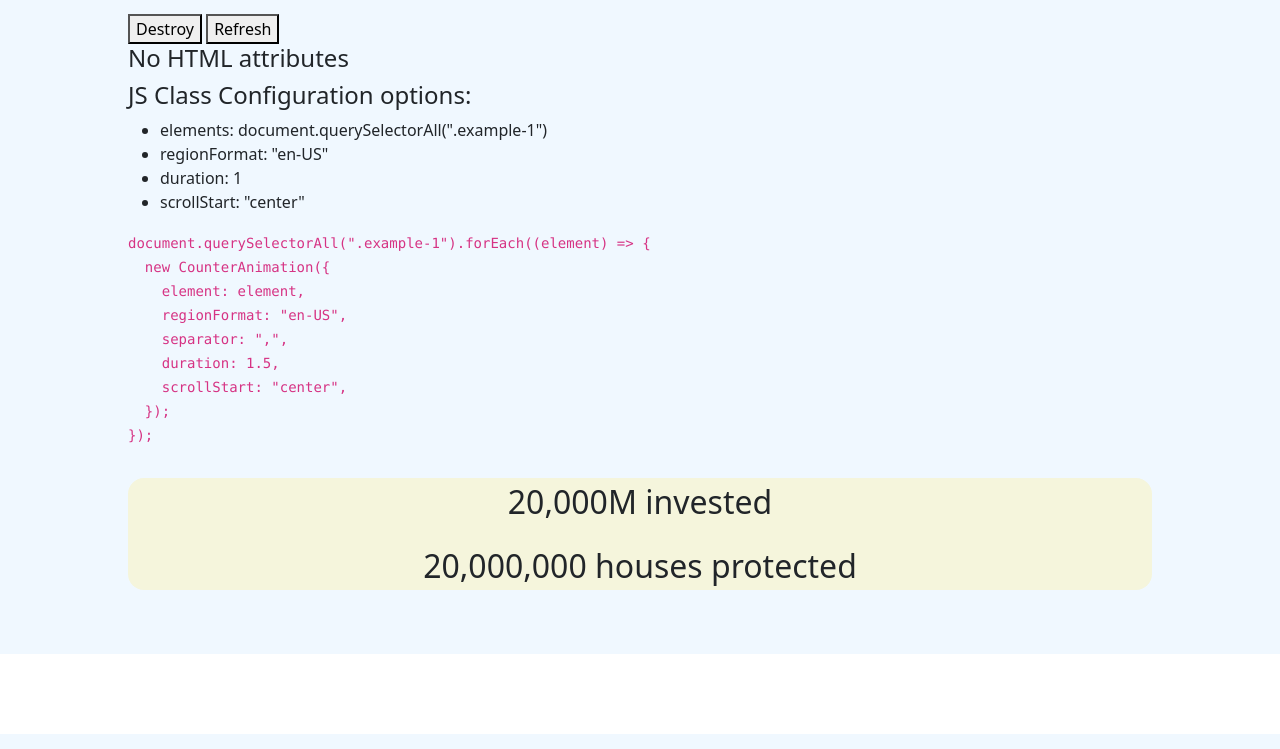
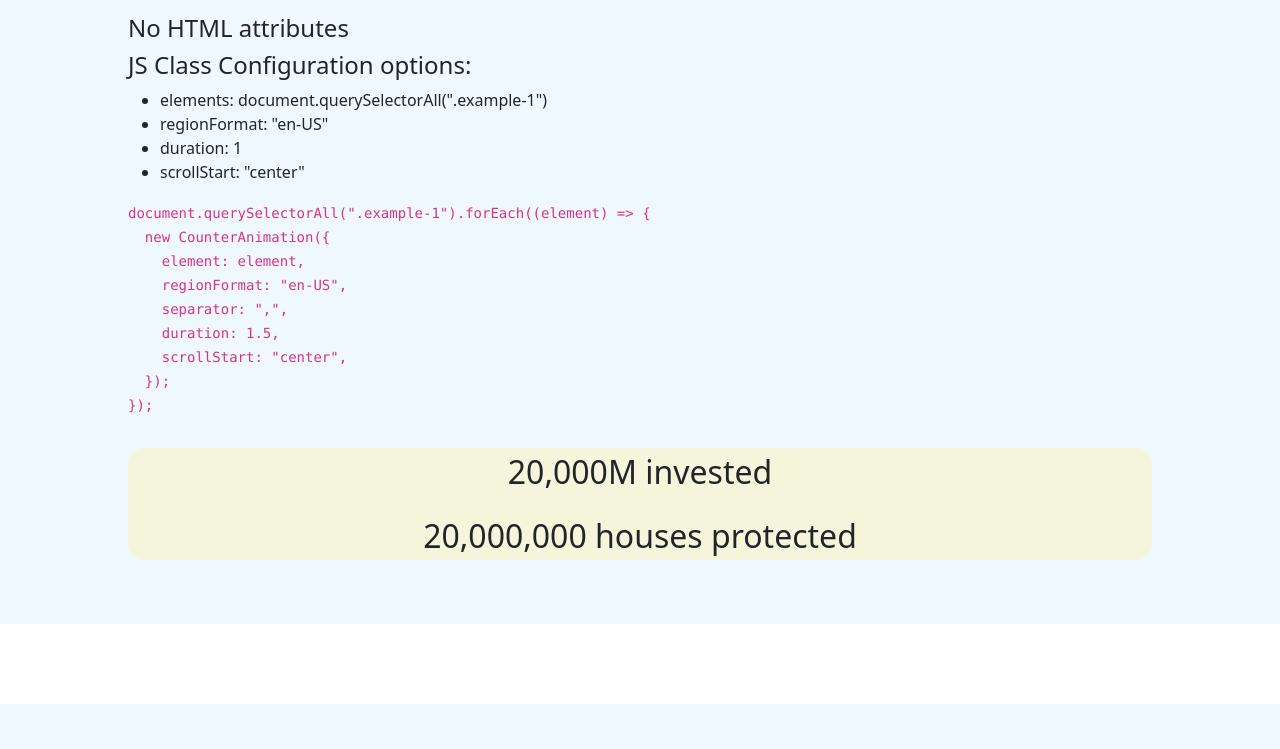
Before and after one commit to team-thunderfoot/counter-animation, a website: page index.html in a window 1280 px wide. Shown: the part 258-1007 px from the top of the page. Drawn offline with nearby package versions, Linux system fonts and the light colour scheme.

Commit message:
buttons destroy and refresh deleted

```diff
--- a/index.html
+++ b/index.html
@@ -17,8 +17,6 @@
         <h1 class="title">Counter Animation - By Thunderfoot</h1>
         <section>
             <h2>Example 1:</h2>
-            <button class="js--destroy">Destroy</button>
-            <button class="js--refresh">Refresh</button>
             <h3>No HTML attributes</h3>
             <h3>JS Class Configuration options:</h3>
             <ul>
```
